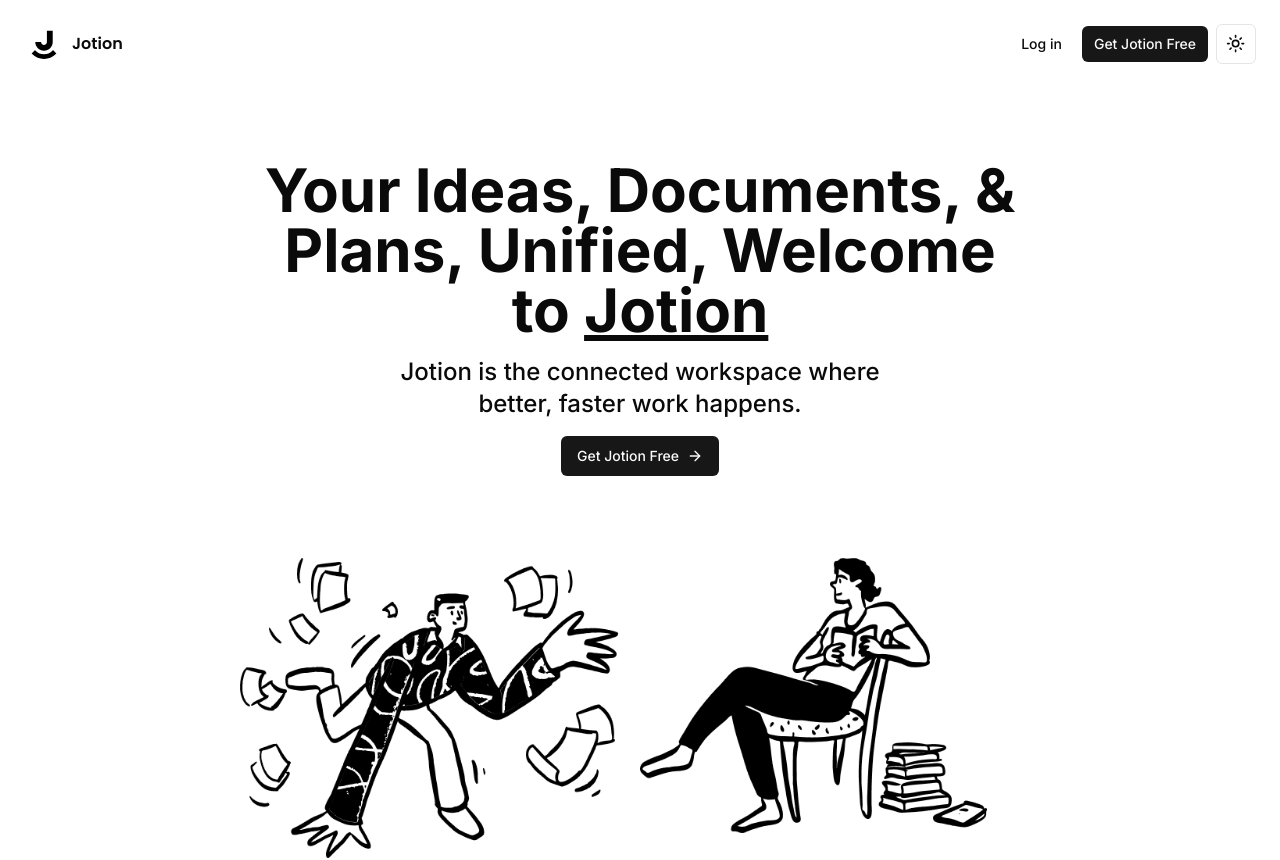
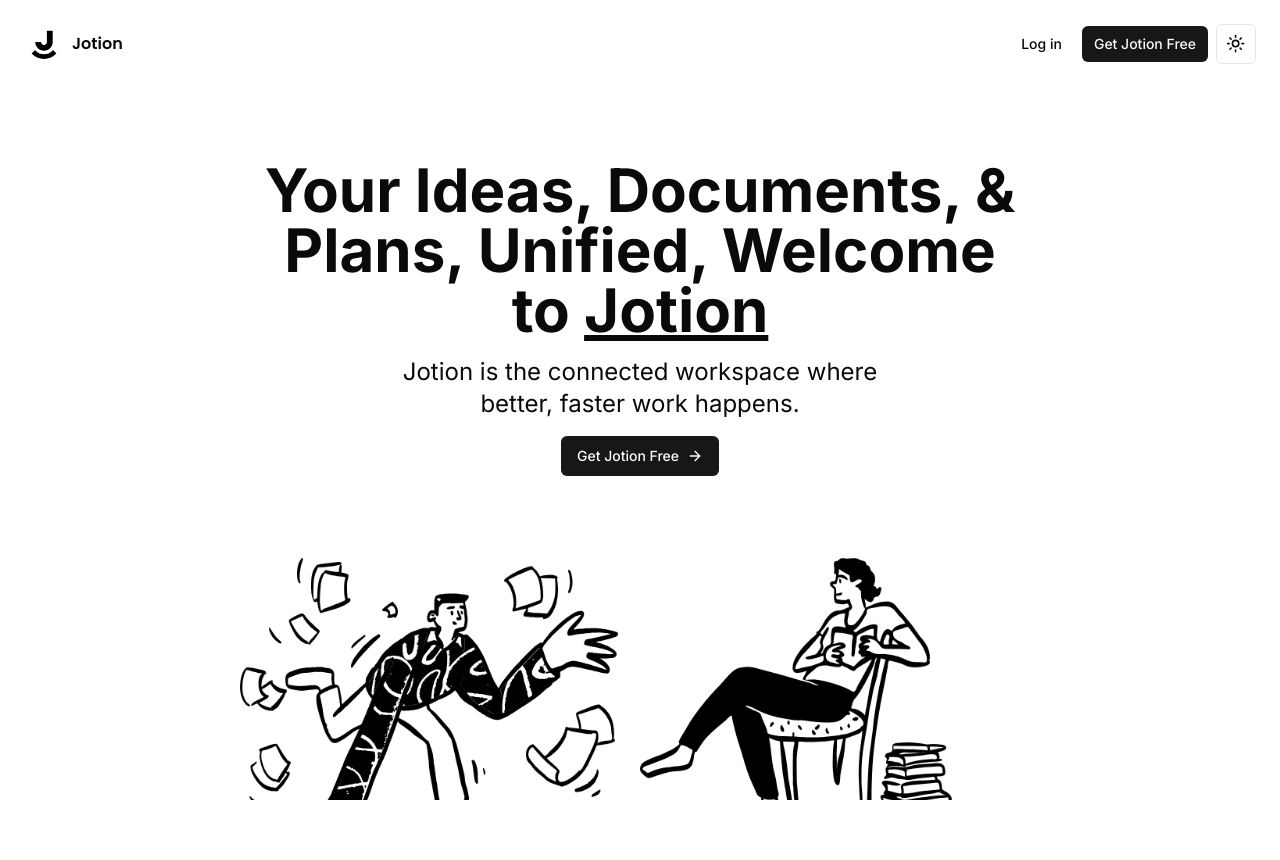
Before and after one commit to Tsukishima1/notion-clone, a Next.js app: page / in a window 1280 px wide. Shown: the top 860 px of the page. After the commit the page ends 800 px from the top, so only its background shows below. Built offline with nearby package versions, Linux system fonts and the light colour scheme; no server answers.

Commit message:
fix: 修复页面布局会出现无法选中的区域导致出现滚动条的问题

```diff
--- /dev/null
+++ b/app/(main)/(routes)/documents/[documentId]/page.tsx
@@ -0,0 +1,5 @@
+const DocumentIdPage = () => {
+    return <></>;
+}
+
+export default DocumentIdPage;
--- a/app/(main)/layout.tsx
+++ b/app/(main)/layout.tsx
@@ -22,7 +22,7 @@ const MainLayout = ({ children }: { children: React.ReactNode }) => {
     }
 
     return (
-        <div className="h-screen flex dark:bg-[#1F1F1F]">
+        <div className="h-full flex dark:bg-[#1F1F1F]">
             <Navigation/>
             <main className="flex-1 h-full overflow-hidden">
                 <SearchCommand/>
--- a/app/(marketing)/layout.tsx
+++ b/app/(marketing)/layout.tsx
@@ -6,9 +6,9 @@ const MarketingLayout = ({
     children: React.ReactNode,
 }) => {
     return (
-        <div className="h-full flex-grow">
+        <div className="h-full dark:bg-[#1F1F1F]">
             <Navbar />
-            <main className="h-full pt-40 dark:bg-[#1F1F1F]">
+            <main className="h-full pt-40">
                 {children}
             </main>
         </div>
--- a/app/(marketing)/page.tsx
+++ b/app/(marketing)/page.tsx
@@ -4,8 +4,8 @@ import { Heroes } from './_components/heroes';
 
 const MarketingPage = () => {
   return (
-    <div className="min-h-full flex flex-col">
-      <div className="flex flex-col items-center justify-center md:justify-start text-center gap-y-8 flex-1 px-6 pb-10 dark:bg-[#1F1F1F]">
+    <div className="min-h-full flex flex-col dark:bg-[#1F1F1F]">
+      <div className="flex flex-col items-center justify-center md:justify-start text-center gap-y-8 flex-1 px-6 pb-10">
           <Heading/>
           <Heroes />
       </div>
--- a/app/globals.css
+++ b/app/globals.css
@@ -1,6 +1,13 @@
 @tailwind base;
 @tailwind components;
 @tailwind utilities;
+
+html,
+body,
+:root {
+  height: 100%;
+  overflow: hidden;
+}
 
 @layer base {
   :root {
@@ -69,22 +76,8 @@
 @layer base {
   * {
     @apply border-border;
-    margin: 0;
-    padding: 0;
   }
   body {
     @apply bg-background text-foreground;
-    font-weight: 500;
   }
 }
-
-html, body {
-  height: 100%;
-  margin: 0;
-  padding: 0;
-}
-
-body {
-  display: flex;
-  flex-direction: column;
-}
```
